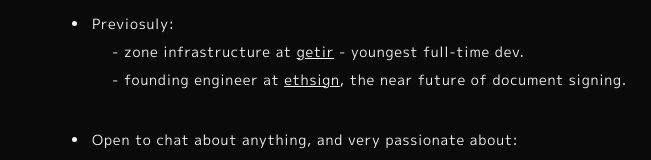
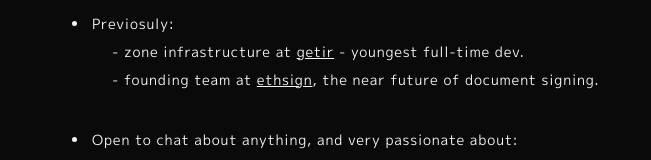
Before and after one commit to rrzhang139/richardzhang.com, a Next.js app: page / in a window 1280 px wide. Shown: the part 218-378 px from the top of the page, without its empty margins (272-923 px from the left). Built offline with nearby package versions, Linux system fonts and the light colour scheme.

Commit message:
updates fixed

```diff
--- a/pages/index.js
+++ b/pages/index.js
@@ -37,7 +37,7 @@ export default function Home() {
                 - youngest full-time dev.
               </li>
               <li>
-                - founding engineer at{" "}
+                - founding team at{" "}
                 <a
                   className="underline"
                   href="https://www.ethsign.xyz/"
```
